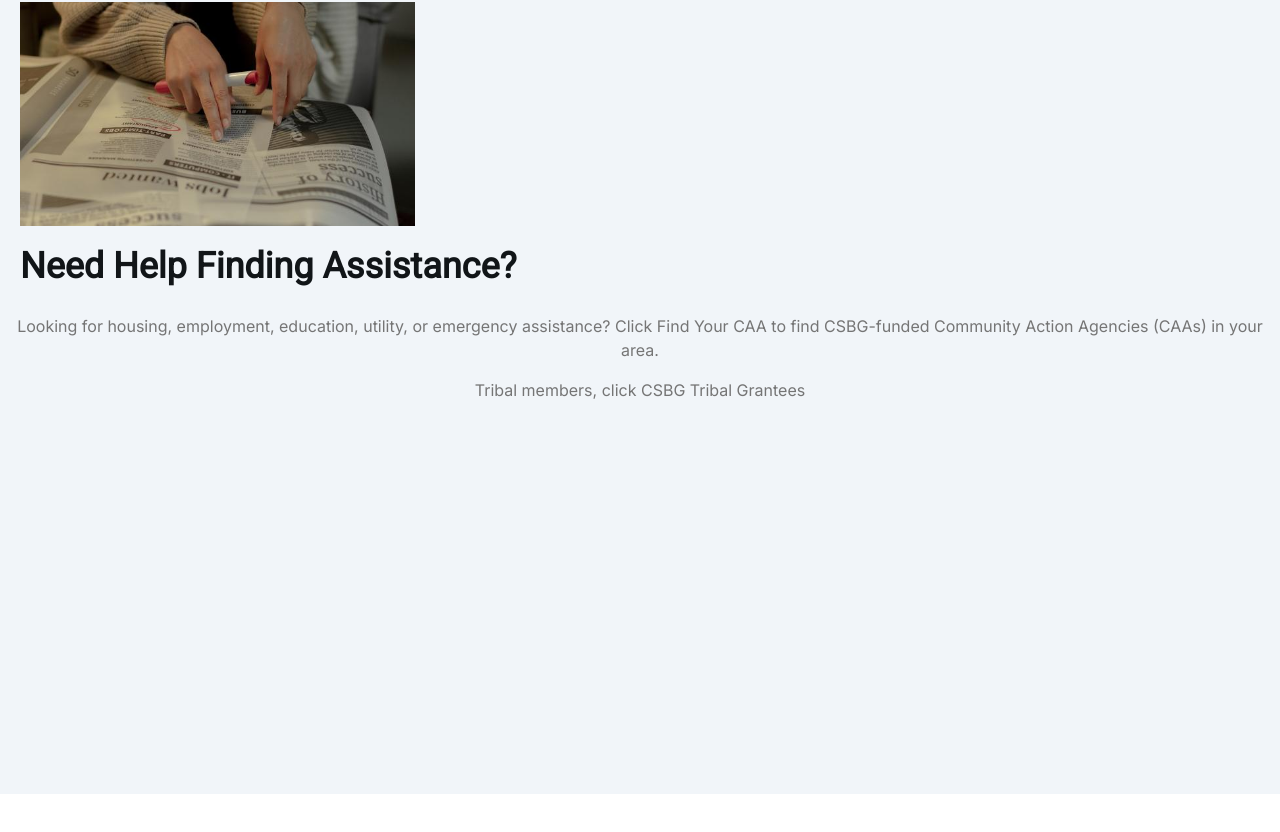
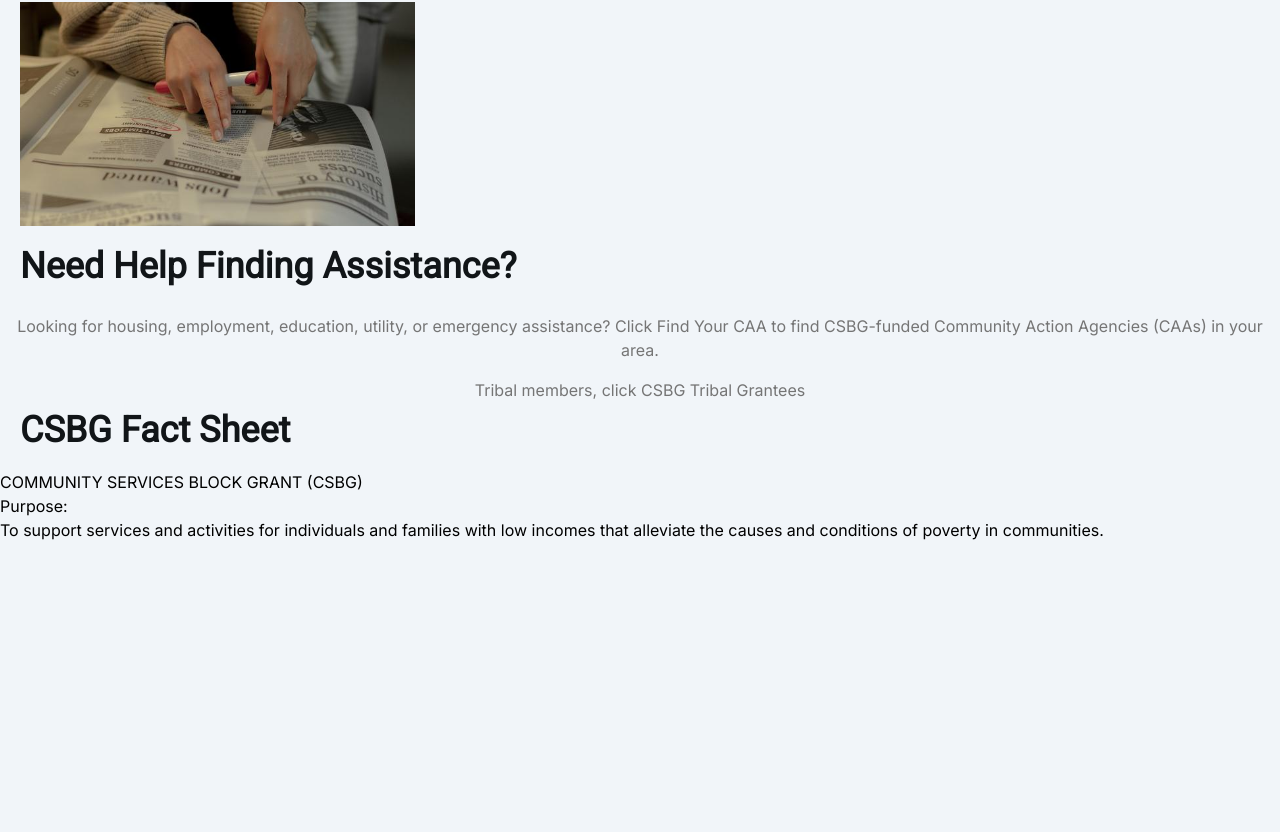
Before and after one commit to Richson-Tech/org, a Next.js app: page / in a window 1280 px wide. Shown: the part 6532-7364 px from the top of the page. Before the commit the page ends 7326 px from the top, so only its background shows below. Built offline with nearby package versions, Linux system fonts and the light colour scheme.

Commit message:
new commits

```diff
--- a/src/components/Num.jsx
+++ b/src/components/Num.jsx
@@ -195,6 +195,16 @@
         <p className="pt-2 text-center p-2 text-[#757575]">
           Tribal members, click CSBG Tribal Grantees
         </p>
+        <h2 className="text-4xl text-[#111518] pl-5 font-[roboto] font-bold pb-5">
+          CSBG Fact Sheet
+        </h2>
+        <h5>COMMUNITY SERVICES BLOCK GRANT (CSBG)</h5>
+        <h6>Purpose:</h6>
+        <p>
+          To support services and activities for individuals and families with
+          low incomes that alleviate the causes and conditions of poverty in
+          communities.
+        </p>
       </div>
     </div>
   );
```
